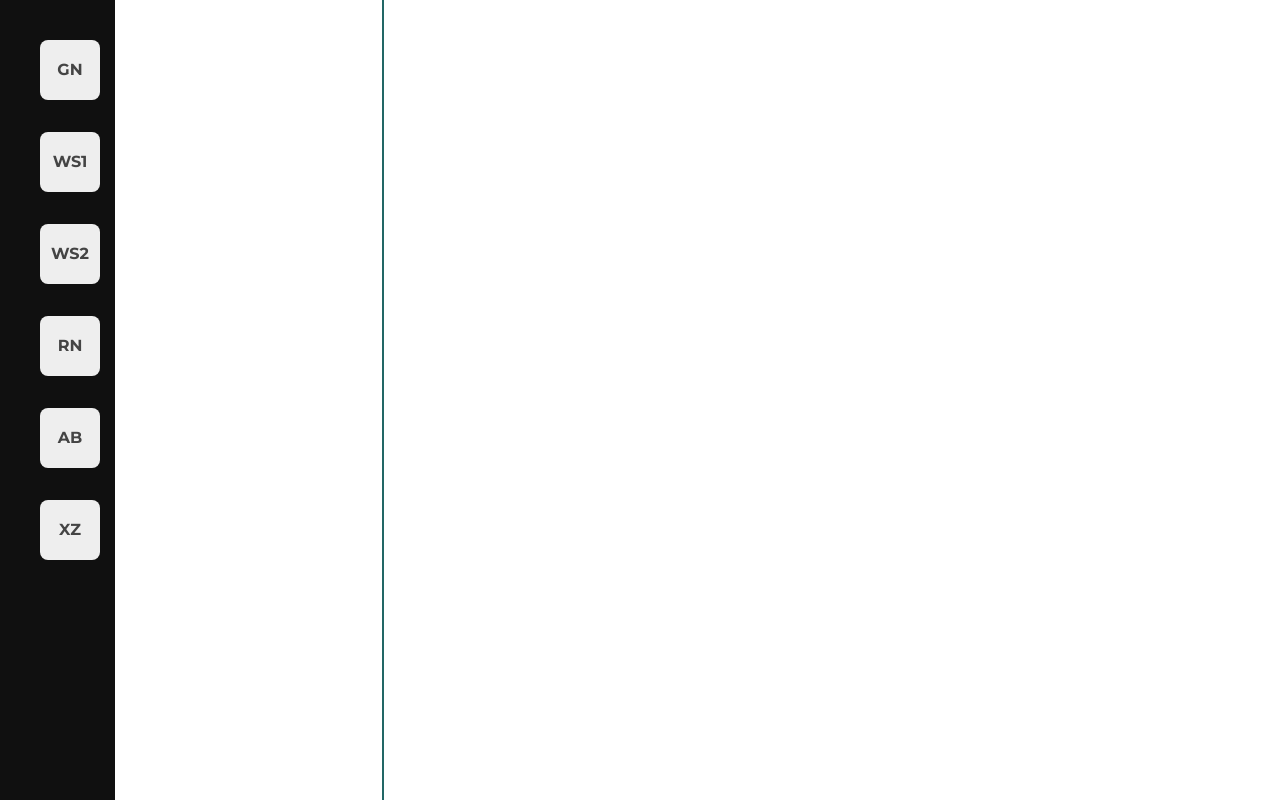
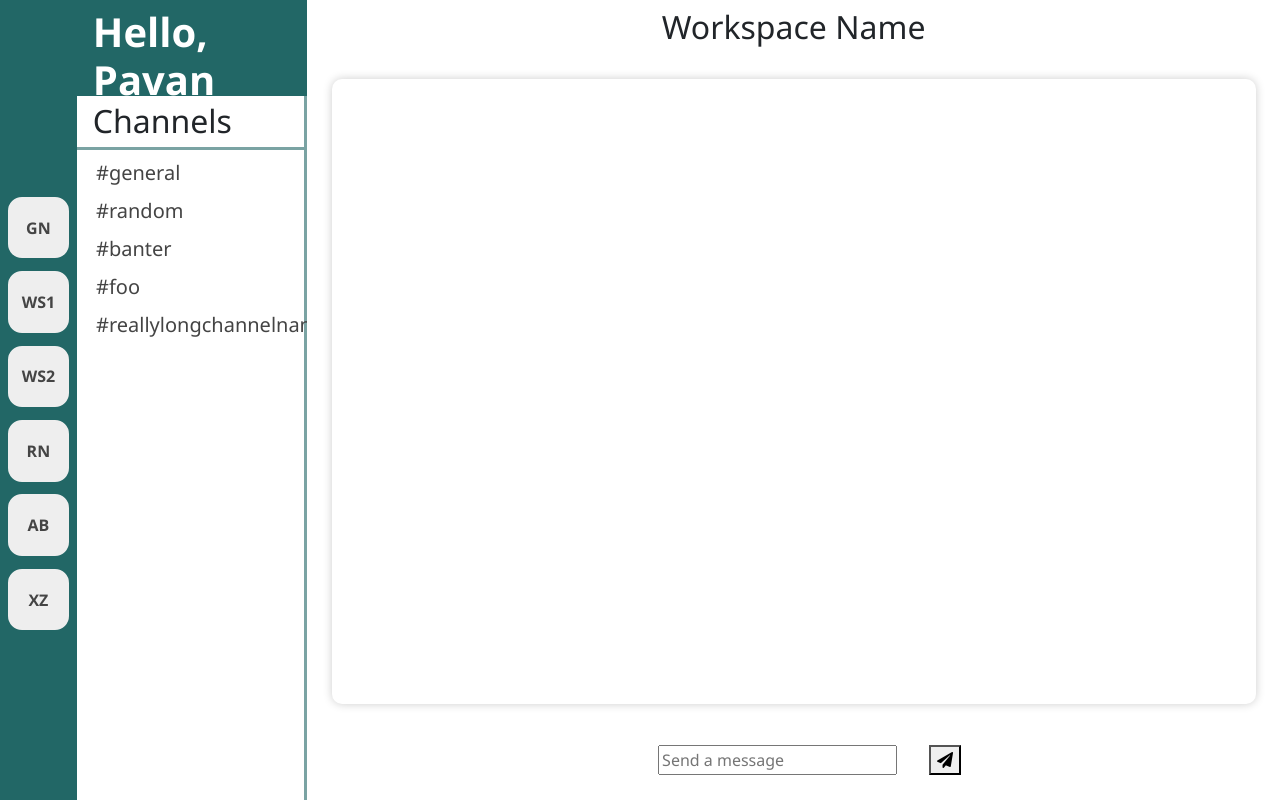
Before and after one commit to PrajwalPrashanth/SlackChat, a PHP site: page /php/homepage.php in a window 1280 px wide. Run offline with PHP 8.4, Linux system fonts and the light colour scheme; some libraries are stand-ins or nearby versions.

Commit message:
Changed UI, added elements in all panes.

```diff
--- a/php/homepage.php
+++ b/php/homepage.php
@@ -16,27 +16,68 @@
   <link rel="stylesheet"
   href="https://stackpath.bootstrapcdn.com/bootstrap/4.1.3/css/bootstrap.min.css" integrity="sha384-MCw98/SFnGE8fJT3GXwEOngsV7Zt27NXFoaoApmYm81iuXoPkFOJwJ8ERdknLPMO"
   crossorigin="anonymous">
+  <!-- Font Awesome -->
+  <link rel="stylesheet"
+  href="https://use.fontawesome.com/releases/v5.5.0/css/all.css"
+  integrity="sha384-B4dIYHKNBt8Bc12p+WXckhzcICo0wtJAoU8YZTY5qE0Id1GSseTk6S+L3BlXeVIU"
+  crossorigin="anonymous">
   <!-- Local Styles -->
   <link rel="stylesheet" href="../res/styles/app/homepage.css">
 </head>
 <body>
   <div class="homepage-container">
-    <div class="workspace-list-div">
-      <ul class="workspace-list">
-        <li>GN</li>
-        <li>WS1</li>
-        <li>WS2</li>
-        <li>RN</li>
-        <li>AB</li>
-        <li>XZ</li>
-      </ul>
+    <div class="height-100 workspace-list-div">
+      <div class="workspace-list">
+        <span>GN</span>
+        <span>WS1</span>
+        <span>WS2</span>
+        <span>RN</span>
+        <span>AB</span>
+        <span>XZ</span>
+      </div>
     </div>
-    <div class="details-div">
+
+    <div class="height-100 details-div ">
+      <div class="name-div">
+        <h1 class="name">
+          Hello, Pavan
+        </h1>
+        <p class="username">@pavanpej</p>
+      </div>
+      <div class="msg-details-div">
+        <div class="channels">
+          <h2 class="channel-header">Channels</h2>
+          <div class="channel-list">
+            <label class="channel-name">#general</label>
+            <label class="channel-name">#random</label>
+            <label class="channel-name">#banter</label>
+            <label class="channel-name">#foo</label>
+            <label class="channel-name">#reallylongchannelname</label>
+          </div>
+        </div>
+      </div>
+    </div>
+
+    <div class="height-100 workspace-div">
+      <div class="workspace-main">
+        <div class="workspace-name">
+          <h2>Workspace Name</h2>
+        </div>
+        <div class="messages-div">
+          <div class="messages-box">
+
+          </div>
+        </div>
+      </div>
+      <div class="input-div">
+        <input type="text" placeholder="Send a message">
+        <button click="sendMessage"><i class="fas fa-paper-plane"></i></button>
+      </div>
+    </div>
+    <!-- <div class="workspace-div">
 
     </div>
-    <div class="workspace-div">
-    </div>
-  </div>
+  </div> -->
 
   <script src="https://code.jquery.com/jquery-3.3.1.slim.min.js" integrity="sha384-q8i/X+965DzO0rT7abK41JStQIAqVgRVzpbzo5smXKp4YfRvH+8abtTE1Pi6jizo" crossorigin="anonymous"></script>
   <script src="https://cdnjs.cloudflare.com/ajax/libs/popper.js/1.14.3/umd/popper.min.js" integrity="sha384-ZMP7rVo3mIykV+2+9J3UJ46jBk0WLaUAdn689aCwoqbBJiSnjAK/l8WvCWPIPm49" crossorigin="anonymous"></script>
--- a/res/styles/app/homepage.css
+++ b/res/styles/app/homepage.css
@@ -10,13 +10,13 @@ Greys:
 #bbbbbb
 #444444
 #707070
+#101010
 
 White:
 #ffffff
 */
 
-@import url('https://fonts.googleapis.com/css?family=Montserrat:400,500,600,700');
-@import url('https://fonts.googleapis.com/css?family=Source+Sans+Pro:400,600,700');
+/* @import url('https://fonts.googleapis.com/css?family=Montserrat:400,500,600,700'); */
 
 /*--------------------------------
 SETUP
@@ -26,11 +26,10 @@ body {
     margin: 0;
     padding: 0;
     font-family:
-        /* 'Source Sans Pro', */
-        'Montserrat',
+        /* 'Montserrat', */
+        'Segoe UI',
         -apple-system,
         BlinkMacSystemFont,
-        'Segoe UI',
         Roboto, Oxygen,
         Cantarell, 'Open Sans',
         'Helvetica Neue',
@@ -48,7 +47,7 @@ BASIC LAYOUT
     display: flex;
 }
 
-.homepage-container div {
+.homepage-container .height-100 {
     height: 100vh;
 }
 
@@ -59,10 +58,9 @@ LAYOUT DIVISIONS
 /*--------Workspace List--------*/
 
 .workspace-list-div {
-    width: 9%;
-    background-color: #101010;
+    width: 6%;
+    background-color: #226766;
     display: flex;
-    align-items: flex-start;
     padding-top: 5vh;
     font-weight: 700;
 }
@@ -70,45 +68,141 @@ LAYOUT DIVISIONS
 .workspace-list {
     display: flex;
     flex-direction: column;
+    margin: auto;
 }
 
-.workspace-list li {
-    /* for centering text inside */
+.workspace-list span {
     display: flex;
     justify-content: center;
     align-items: center;
-
     background-color: #eeeeee;
     color: #444444;
-    border-radius: 8px;
-    margin-bottom: 2em;
+
+    border-radius: 14px;
+    padding: 1.8em;
     text-decoration: none;
-    height: 60px;
-    width: 60px;
-    list-style: none;
+    height: 45px;
+    width: 45px;
 
-    transition:
-        all 0.2s;
+    transition: all 0.2s;
+    margin-bottom: 0.8em;
+    border: 2px solid #eeeeee;
 }
 
-.workspace-list li:hover {
-    background-color: #dbdbdb;
-    color: #444444;
-    /* height: 65px; */
-    width: 80px;
+.workspace-list span:hover {
+    background-color: #226766;
+    color: #cccccc;
+    border: 2px solid #cccccc;
 }
 
 /*--------Details Pane Div--------*/
 
 .details-div {
-    width: 21%;
-    border-right: 2px solid #226766;
+    width: 18%;
+    display: flex;
+    flex-direction: column;
+}
+
+.name-div {
+    height: 12vh;
+    padding: 0.5em;
+    background-color: #226766;
+    color: #fff;
+}
+
+.name {
+    font-weight: 600;
+    margin-bottom: 0;
+    margin-left: 0.2em;
+}
+
+.username {
+    margin-left: 0.5em;
+    font-size: 95%;
+}
+
+.msg-details-div {
+    height: 88vh;
+    border-right: 3px solid #22676699;
+}
+
+
+.channel-header {
+    border-bottom: 3px solid #22676699;
+    padding: 0.2em;
+    padding-left: 0.5em;
+}
+
+.channel-list {
+    display: flex;
+    flex-direction: column;
+    align-content: center;
+    padding-left: 1.2em;
+}
+
+.channel-list label{
+    transition: all 0.3s;
+    font-size: 15pt;
+}
+
+.channel-list label:hover {
+    border-left: 5px solid #226766;
+    padding-left: 0.6em;
+    background-color: #2267661a;
+}
+
+.channel-name {
+    color: #444444;
 }
 
 /*--------Actual Workspace--------*/
 
 .workspace-div {
-    width: 70%;
+    width: 76%;
+    /* background-color: #226766; */
+    /* display: flex;
+    flex-direction: column;
+    align-items: center; */
+}
+
+.workspace-main {
+    height: 90vh;
     display: flex;
+    flex-direction: column;
+    align-content: center;
+    /* border-bottom: 3px solid #226766; */
+}
+
+.workspace-name {
+    height: 8vh;
+    display: block;
+    /* border-bottom: 3px solid #226766; */
+
+    display: flex;
+    justify-content: center;
     align-items: center;
 }
+.messages-div {
+    height: 84vh;
+    display: flex;
+    justify-content: center;
+    background-color: #ffffff;
+}
+.messages-box {
+    margin: auto;
+    width: 95%;
+    height: 95%;
+    border-radius: 10px;
+    /* border: 3px solid #226766; */
+    box-shadow: 0 0 10px #cdcdcd;
+}
+.input-div {
+    height: 10vh;
+    display: flex;
+    justify-content: center;
+    align-items: center;
+}
+
+.input-div input {
+    margin: 1em 2em;
+}
```
